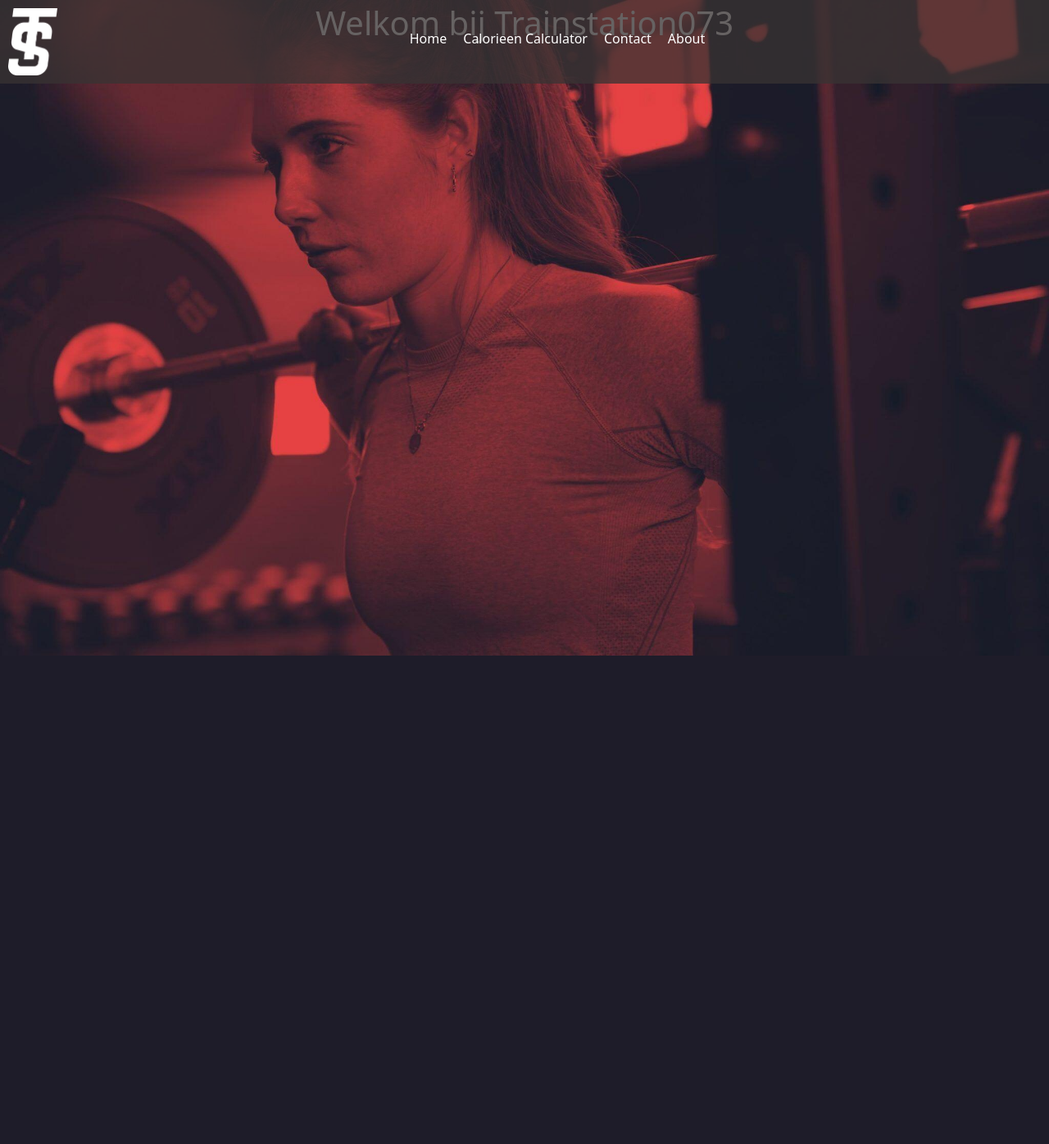
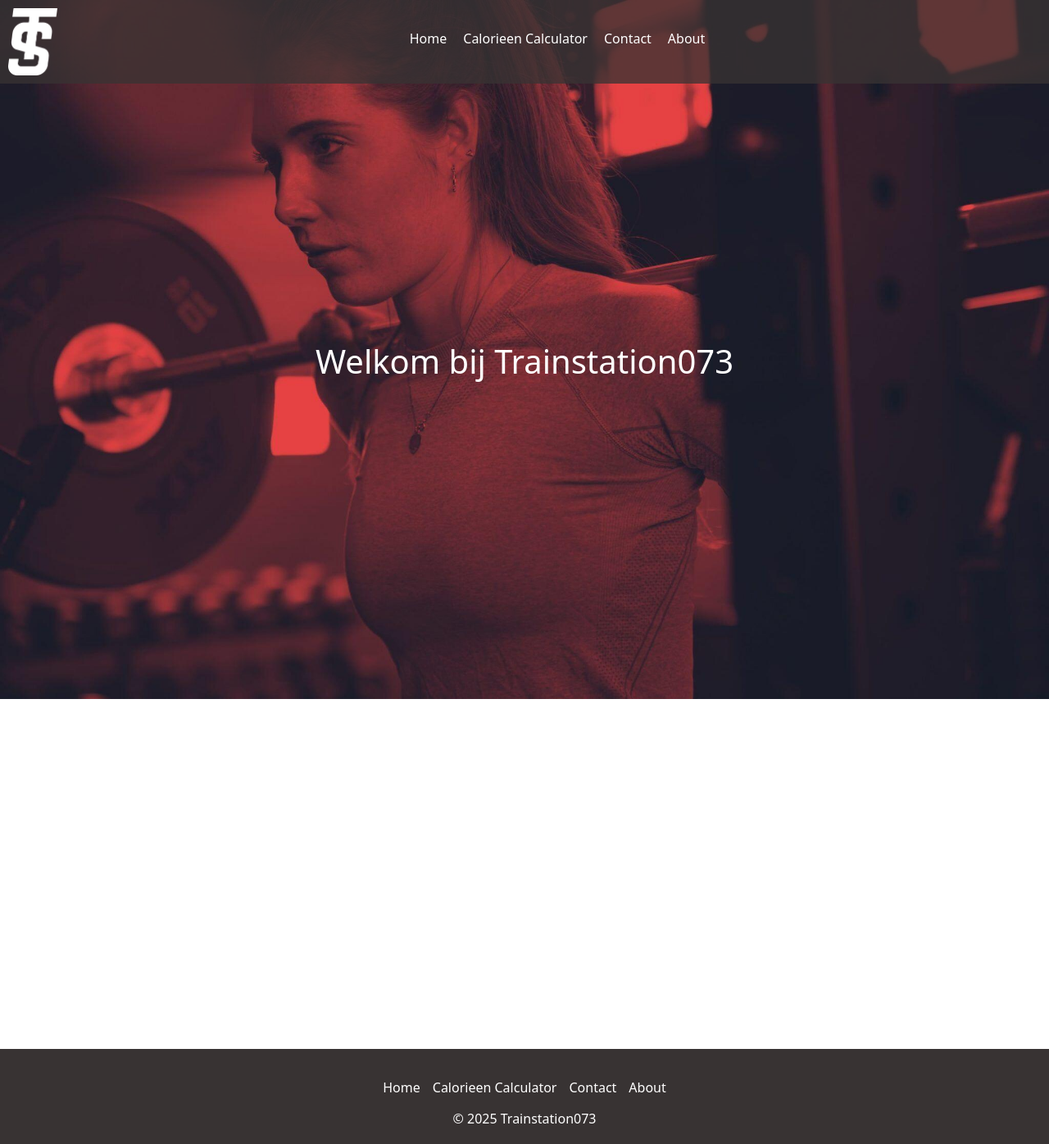
Before and after one commit to KW1C-OwenRamaekers/P_Opdracht_T3, a PHP site: page / in a window 1280 px wide. Shown: the whole page at 82% size. Before the commit the page ends 800 px from the top, so only its background shows below. Run offline with PHP 8.4, Linux system fonts and the light colour scheme.

Commit message:
footer work

```diff
--- a/Includes/Footer.php
+++ b/Includes/Footer.php
@@ -0,0 +1,45 @@
+<footer id="footer">
+    <div class="footer-content">
+        <ul class="footer-links">
+            <li><a href="Index.php">Home</a></li>
+            <li><a href="Pages/Calc.php">Calorieen Calculator</a></li>
+            <li><a href="#">Contact</a></li>
+            <li><a href="#">About</a></li>
+        </ul>
+    </div>
+    <?php echo "&copy; " . date("Y") . " Trainstation073"; ?>
+</footer>
+
+<style>
+    #footer {
+        background-color: #383333;
+        color: #FFFFFF;
+        padding: 20px;
+        text-align: center;
+        margin-top: 100%;
+    }
+
+    .footer-content {
+        display: flex;
+        flex-direction: column;
+        align-items: center;
+    }
+
+    .footer-links {
+        list-style-type: none;
+        padding: 0;
+        display: flex;
+        gap: 15px;
+    }
+
+    .footer-links li a {
+        color: #FFFFFF;
+        text-decoration: none;
+        font-family: system-ui, -apple-system, BlinkMacSystemFont, 'Segoe UI', Roboto, Oxygen, Ubuntu, Cantarell, 'Open Sans', 'Helvetica Neue', sans-serif;
+    }
+
+    .footer-links li a:hover {
+        color: #a1a1a1;
+        transition: color 0.2s ease-in-out;
+    }
+</style>
--- a/Index.php
+++ b/Index.php
@@ -14,5 +14,6 @@
     <main>
         <p>Welkom bij Trainstation073</p>
     </main>
+    <?php include("Includes/Footer.php"); ?>
 </body>
 </html>
--- a/Styles/index.css
+++ b/Styles/index.css
@@ -13,6 +13,9 @@ body {
 p {
     text-align: center;
     font-size: 40px;
+    color: white;
+    position: absolute;
     top: 50%;
-    color: white;
+    left: 50%;
+    transform: translate(-50%, -50%);
 }
```
